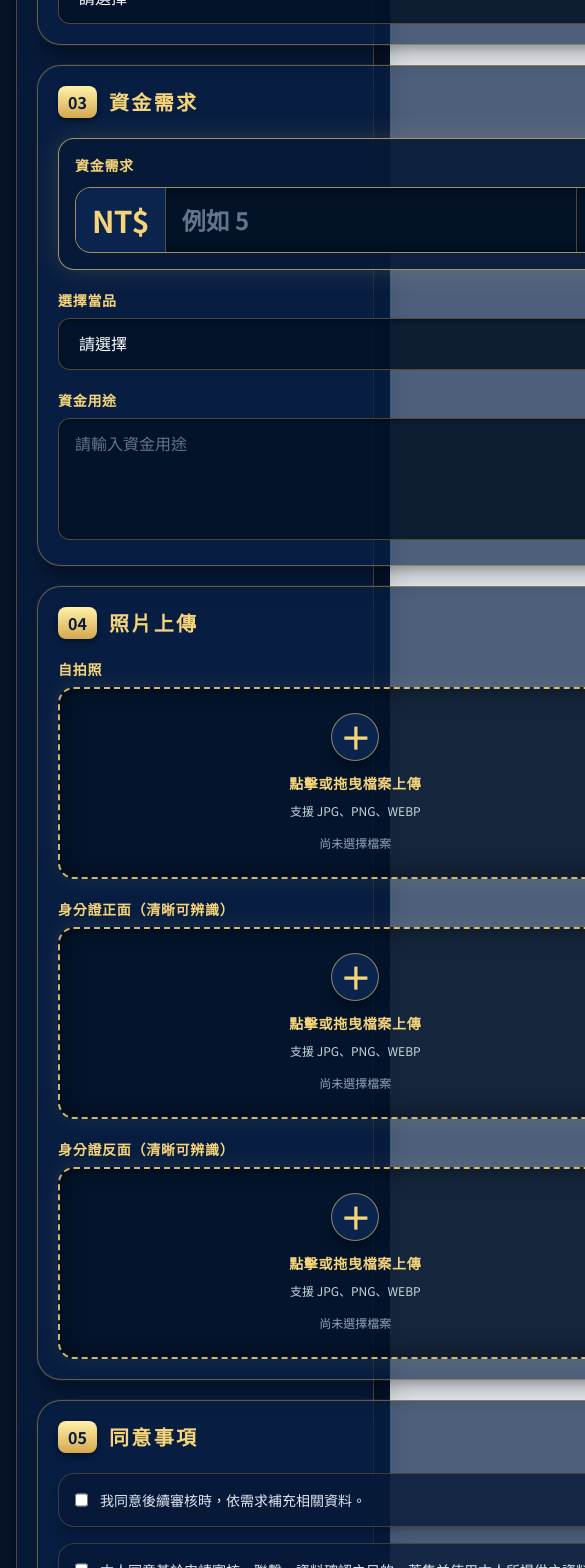
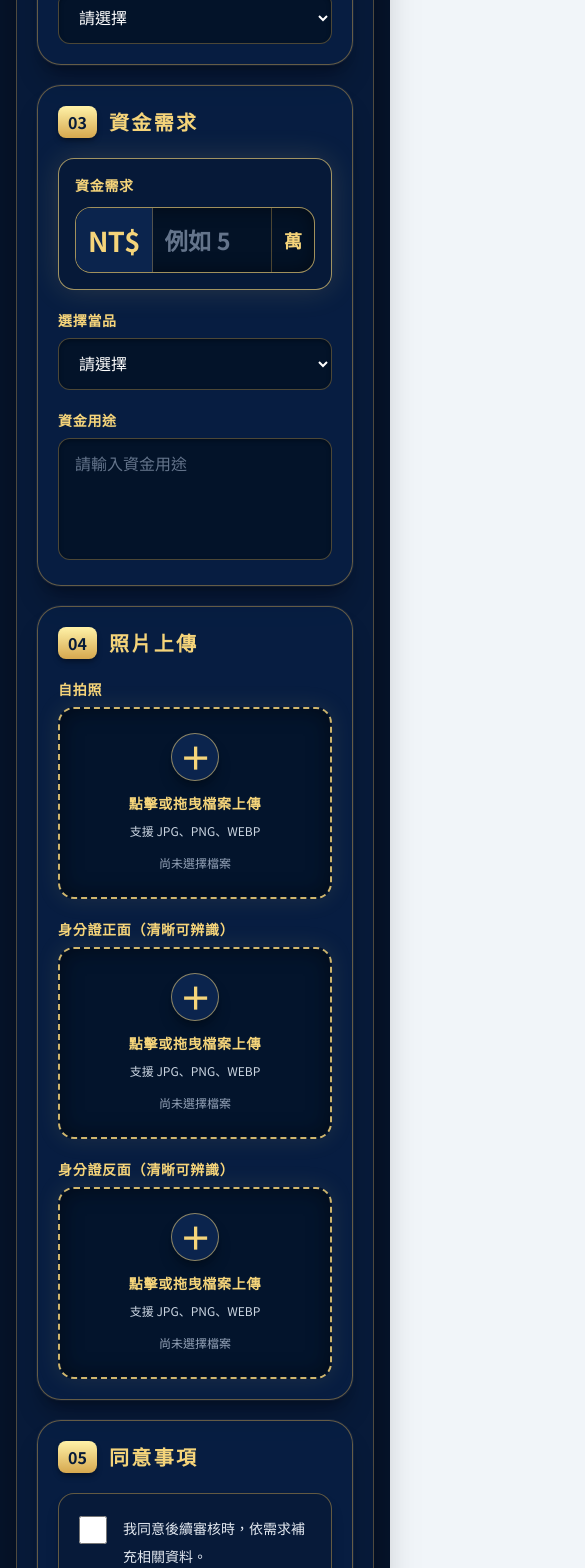
Before and after one commit to d125410918/Pawnshop_Custom2, a Next.js app: page / in a window 390 px wide. Shown: the part 1420-2988 px from the top of the page, 585 px wide, since content can reach past the window. Built offline with nearby package versions, Linux system fonts and the light colour scheme.

Commit message:
Fix responsive funding layout and consent boxes

```diff
--- a/app/globals.css
+++ b/app/globals.css
@@ -40,3 +40,70 @@ body {
 .brand-title + p::after {
   margin-left: 0.2em;
 }
+
+/* 03 資金需求：桌機左右各半，手機單欄，避免 NT$ 區塊撐出畫面 */
+form > section:nth-of-type(3) > div:nth-child(2) {
+  grid-template-columns: 1fr !important;
+}
+
+@media (min-width: 1024px) {
+  form > section:nth-of-type(3) > div:nth-child(2) {
+    grid-template-columns: repeat(2, minmax(0, 1fr)) !important;
+  }
+}
+
+form > section:nth-of-type(3) > div:nth-child(2) > label,
+form > section:nth-of-type(3) > div:nth-child(2) > div {
+  min-width: 0;
+}
+
+form > section:nth-of-type(3) > div:nth-child(2) > label > div {
+  display: grid !important;
+  grid-template-columns: auto minmax(0, 1fr) auto;
+  min-width: 0;
+}
+
+form > section:nth-of-type(3) > div:nth-child(2) > label > div > span:first-child {
+  padding-left: 0.75rem !important;
+  padding-right: 0.75rem !important;
+  font-size: clamp(1.35rem, 7vw, 2.25rem) !important;
+  white-space: nowrap;
+}
+
+form > section:nth-of-type(3) > div:nth-child(2) > label > div > input {
+  min-width: 0 !important;
+  padding-left: 0.75rem !important;
+  padding-right: 0.75rem !important;
+  font-size: clamp(1.15rem, 6vw, 1.875rem) !important;
+}
+
+form > section:nth-of-type(3) > div:nth-child(2) > label > div > span:last-child {
+  padding-left: 0.75rem !important;
+  padding-right: 0.75rem !important;
+  white-space: nowrap;
+}
+
+/* 05 同意事項：改成較大的舒適勾選卡片 */
+form > section:nth-of-type(5) label {
+  cursor: pointer;
+  align-items: flex-start !important;
+  gap: 1rem !important;
+  padding: 1.25rem !important;
+  border-color: rgba(214, 168, 79, 0.45) !important;
+  background: rgba(7, 26, 56, 0.86) !important;
+  line-height: 1.75rem;
+}
+
+form > section:nth-of-type(5) label:hover {
+  border-color: rgba(245, 212, 122, 0.75) !important;
+  background: rgba(11, 36, 77, 0.82) !important;
+}
+
+form > section:nth-of-type(5) input[type="checkbox"] {
+  width: 1.75rem;
+  height: 1.75rem;
+  flex: 0 0 1.75rem;
+  margin-top: 0.15rem;
+  cursor: pointer;
+  accent-color: #f5d47a;
+}
```
